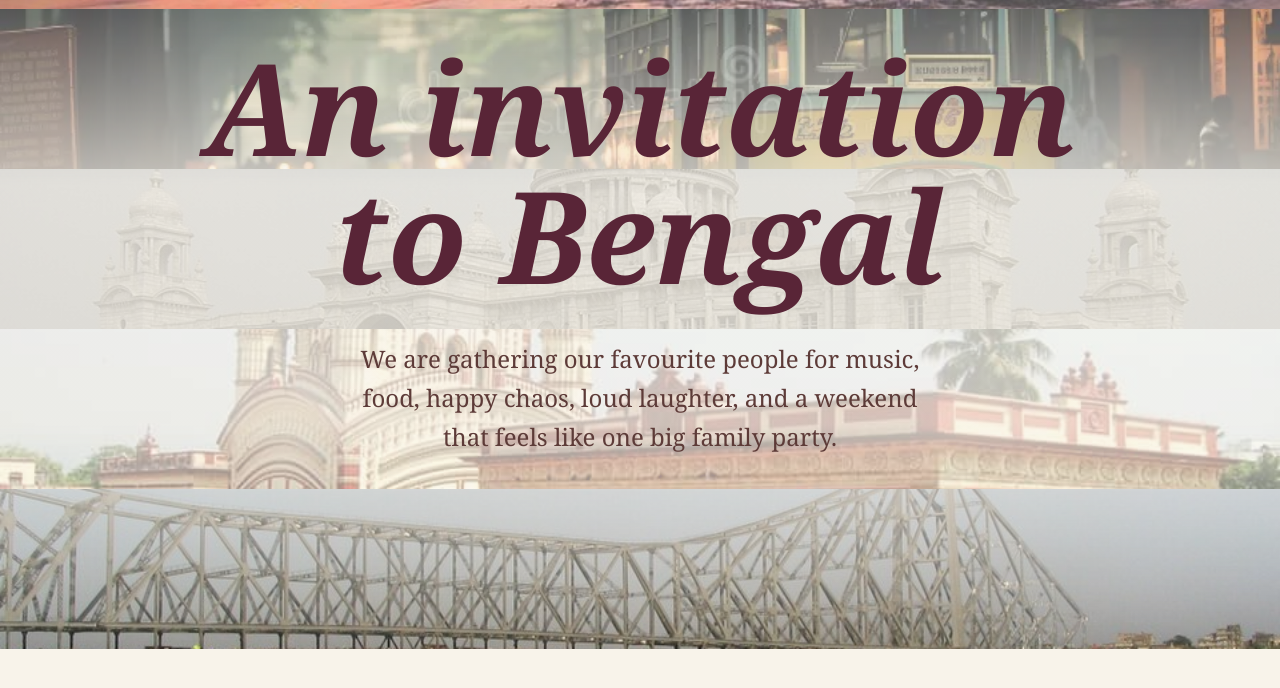
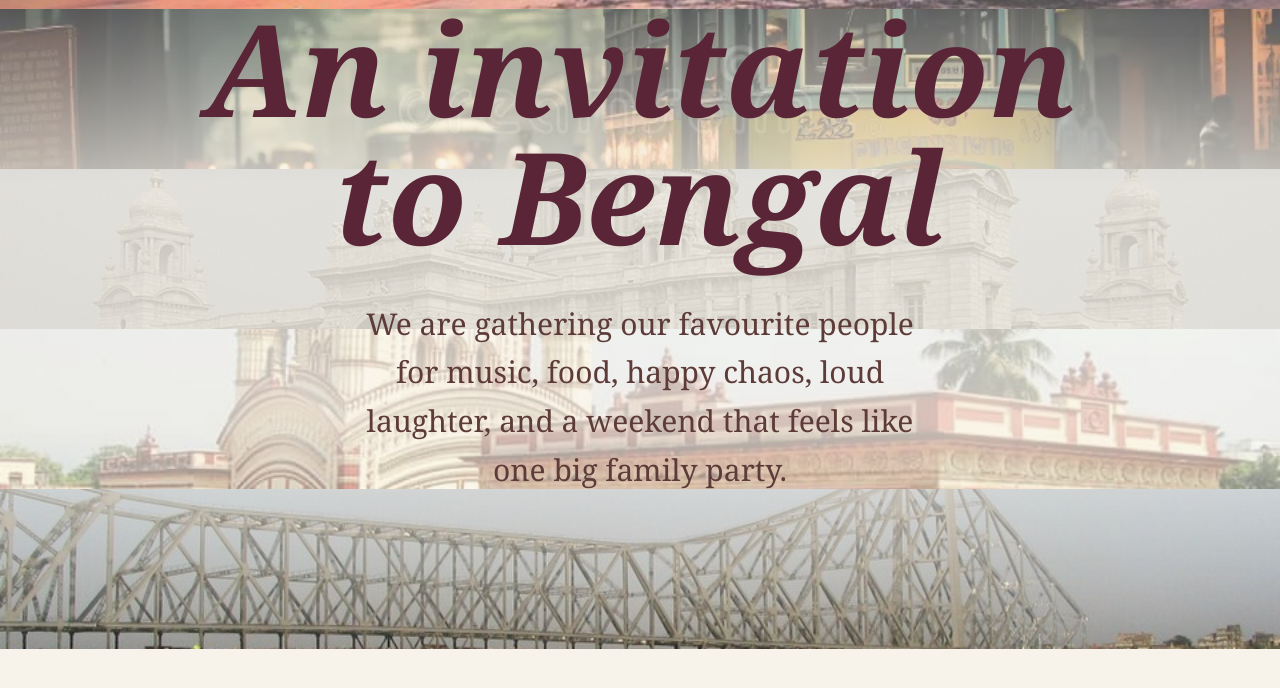
Before and after one commit to deepeshmi26/wedding-website, a Next.js app: page / in a window 1280 px wide. Shown: the part 1313-2001 px from the top of the page. Built offline with nearby package versions, Linux system fonts and the light colour scheme.

Commit message:
Refine story scroll pacing

```diff
--- a/src/app/GatheringSection.tsx
+++ b/src/app/GatheringSection.tsx
@@ -34,7 +34,7 @@ export function GatheringSection() {
   const sectionRef = useRef<HTMLElement>(null);
   const shouldReduceMotion = useReducedMotion();
   const { scrollYProgress } = useScroll({ target: sectionRef, offset: ["start end", "end end"] });
-  const paperCoverY = useTransform(scrollYProgress, [0.68, 0.96], ["100%", "0%"]);
+  const paperCoverY = useTransform(scrollYProgress, [0.48, 1], ["100%", "0%"]);
 
   return (
     <section
@@ -65,7 +65,7 @@ export function GatheringSection() {
               <span className="block">An invitation</span>
               <span className="block">to Bengal</span>
             </h2>
-            <p className="mx-auto mt-8 max-w-xl font-serif text-xl leading-relaxed text-[#5d3b38] sm:mt-10 sm:text-2xl">
+            <p className="mx-auto mt-8 max-w-xl font-serif text-2xl font-medium leading-relaxed text-[#5d3b38] sm:mt-10 sm:text-3xl">
               We are gathering our favourite people for music, food, happy chaos, loud laughter, and a weekend that feels like one big family party.
             </p>
           </div>
--- a/src/app/JourneyTrail.tsx
+++ b/src/app/JourneyTrail.tsx
@@ -293,8 +293,8 @@ export function JourneyTrail({ className }: JourneyTrailProps) {
 
     const updateScrollProgress = () => {
       const bounds = canvas.getBoundingClientRect();
-      const startLine = window.innerHeight * 0.75;
-      const endLine = window.innerHeight * 0.5;
+      const startLine = window.innerHeight * 0.25;
+      const endLine = window.innerHeight * 0.25;
       const travelDistance = bounds.height + startLine - endLine;
 
       scrollProgress = Math.min(Math.max((startLine - bounds.top) / travelDistance, 0), 1);
```
